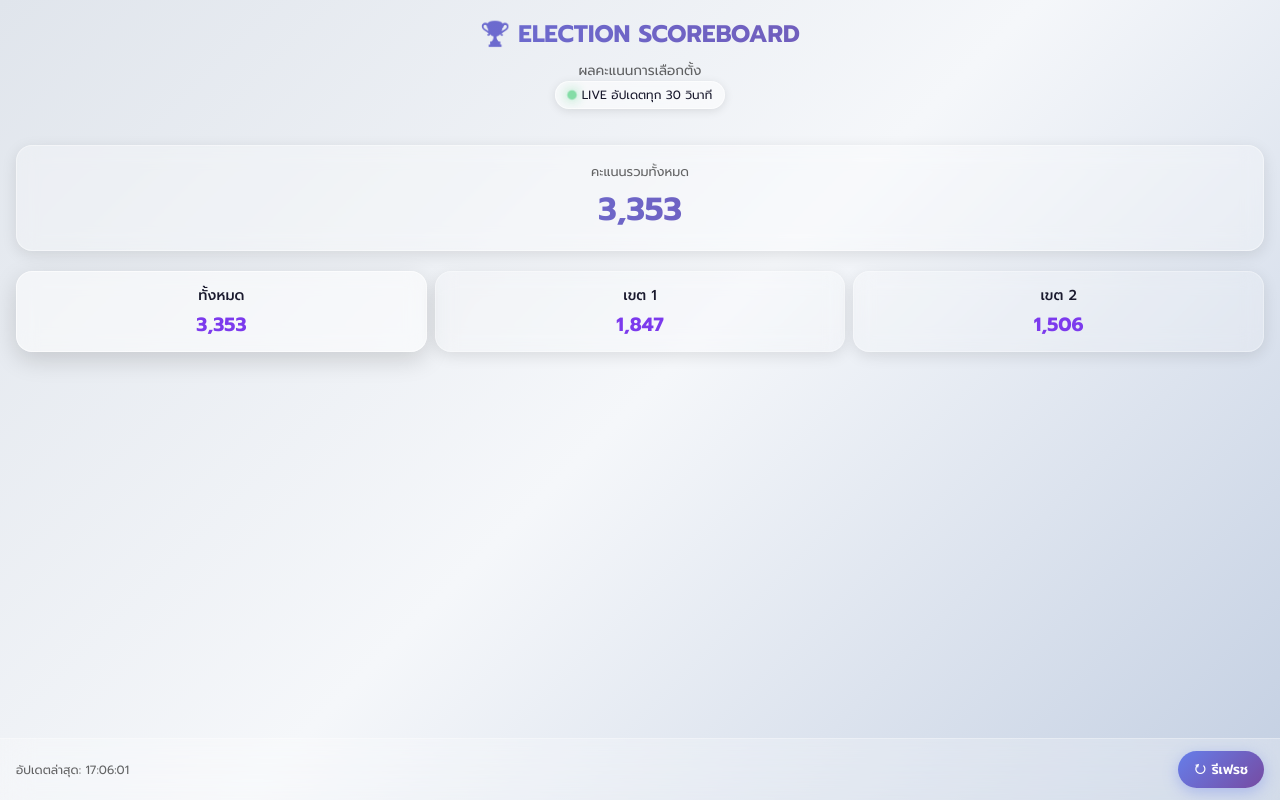
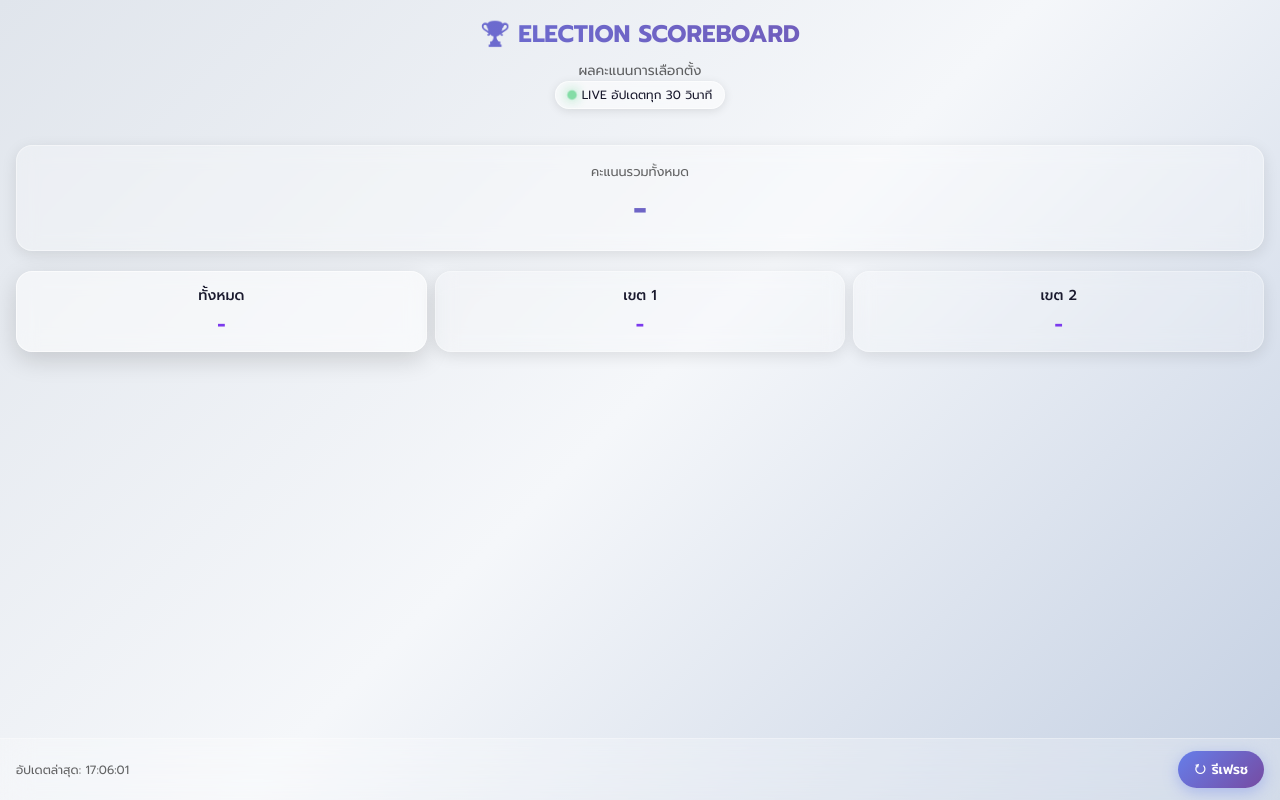
Before and after one commit to IAmDuck-Jelly/election-scoreboard, a website: page index.html in a window 1280 px wide. Drawn offline with Linux system fonts and the light colour scheme; no server answers.

Commit message:
remove holding

```diff
--- a/index.html
+++ b/index.html
@@ -313,21 +313,21 @@
 
     <div class="total-votes">
         <div class="label">คะแนนรวมทั้งหมด</div>
-        <div class="value">3,353</div>
+        <div class="value">-</div>
     </div>
 
     <div class="tabs">
         <div class="tab active" onclick="switchTab(0)">
             <div class="district-name">ทั้งหมด</div>
-            <div class="district-total">3,353</div>
+            <div class="district-total">-</div>
         </div>
         <div class="tab" onclick="switchTab(1)">
             <div class="district-name">เขต 1</div>
-            <div class="district-total">1,847</div>
+            <div class="district-total">-</div>
         </div>
         <div class="tab" onclick="switchTab(2)">
             <div class="district-name">เขต 2</div>
-            <div class="district-total">1,506</div>
+            <div class="district-total">-</div>
         </div>
     </div>
 
```
